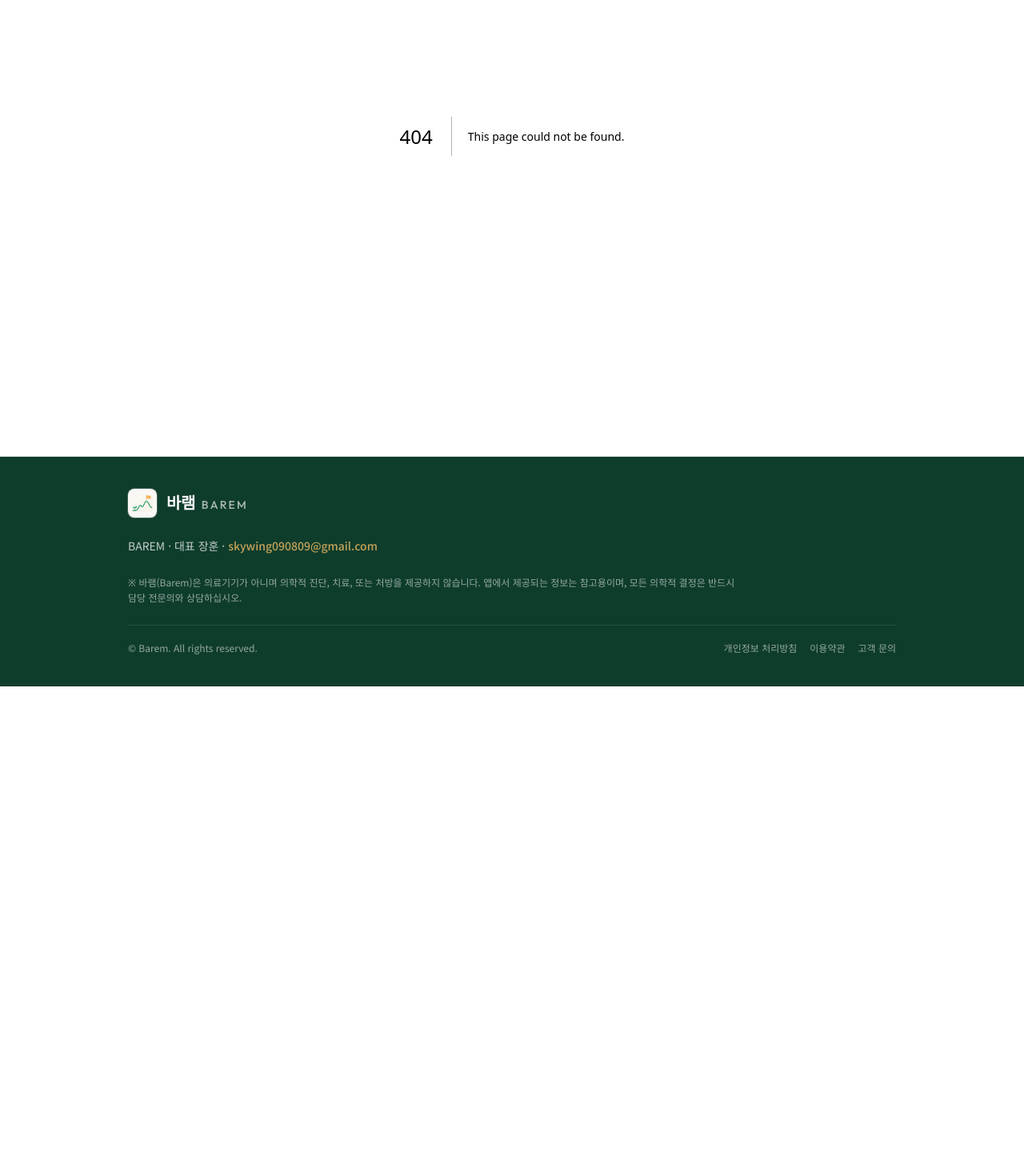
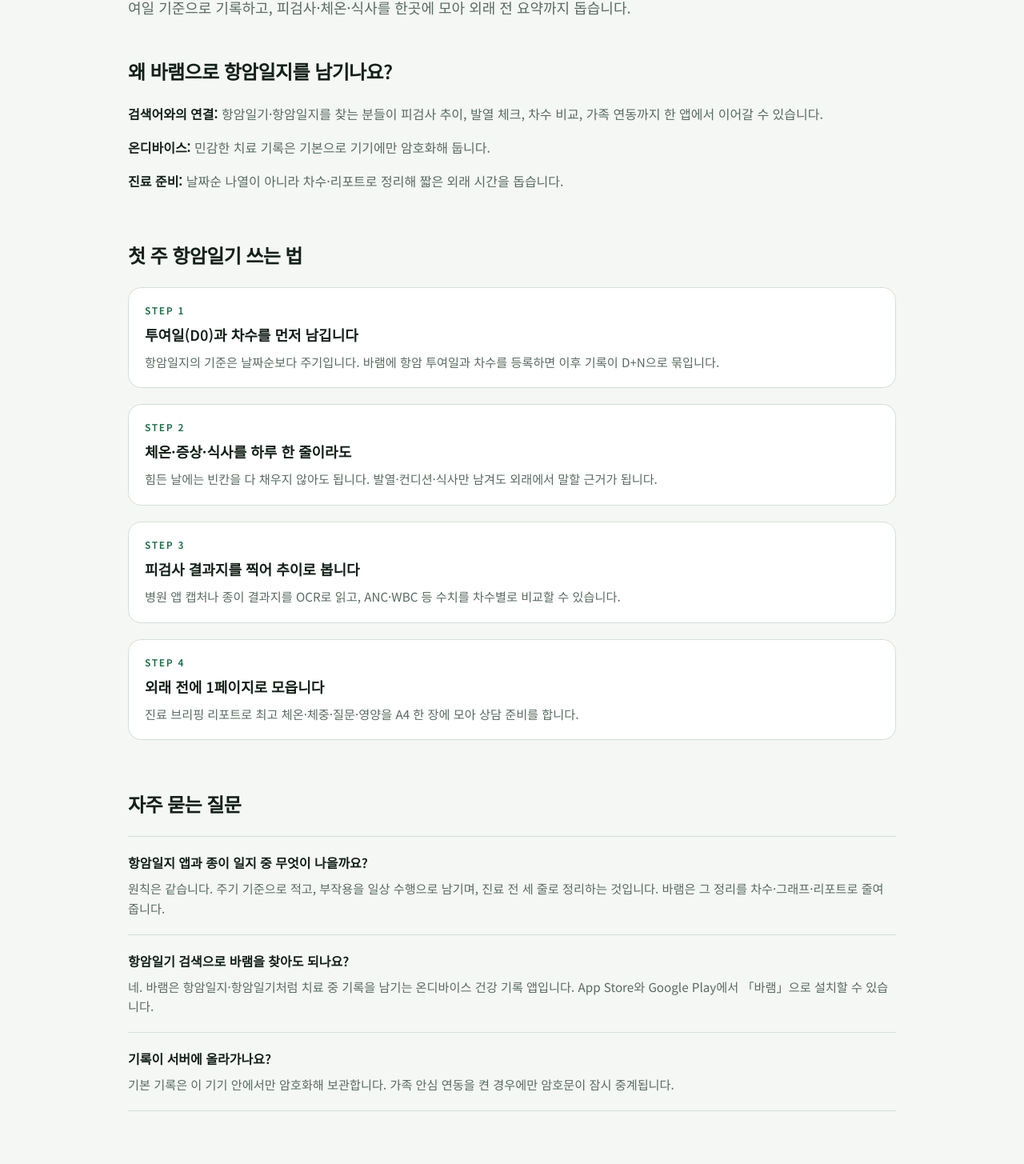
Before and after one commit to Hoon-Chang/barem-site, a Next.js app: page /barem-site/chemo-diary in a window 1280 px wide. Before the commit this address had no page. Shown: the part 295-1750 px from the top of the page at 80% size. Before the commit the page ends 1153 px from the top, so only its background shows below. Built offline with nearby package versions, Linux system fonts and the light colour scheme.

Commit message:
Add chemo-diary SEO landing for 항암일지·항암일기 search.
Publish a dedicated guide page, sitemap entry, and store-facing keyword copy so Google and the app stores can associate Barem with those queries.

```diff
--- a/scripts/write-seo-files.mjs
+++ b/scripts/write-seo-files.mjs
@@ -13,12 +13,15 @@
 
 const pages = [
   { path: "/", priority: "1.0", changefreq: "monthly" },
+  { path: "/chemo-diary/", priority: "0.95", changefreq: "weekly" },
   { path: "/for-whom/", priority: "0.8", changefreq: "monthly" },
   { path: "/scenarios/", priority: "0.8", changefreq: "monthly" },
   { path: "/guide/", priority: "0.8", changefreq: "monthly" },
   { path: "/features/", priority: "0.8", changefreq: "monthly" },
   { path: "/tour/", priority: "0.8", changefreq: "monthly" },
   { path: "/security/", priority: "0.8", changefreq: "monthly" },
+  { path: "/about/", priority: "0.8", changefreq: "monthly" },
+  { path: "/help/", priority: "0.7", changefreq: "monthly" },
   { path: "/contact/", priority: "0.8", changefreq: "monthly" },
   { path: "/privacy/", priority: "0.5", changefreq: "yearly" },
   { path: "/terms/", priority: "0.5", changefreq: "yearly" },
--- a/site.config.ts
+++ b/site.config.ts
@@ -79,11 +79,11 @@
 
   seo: {
     titleKo:
-      "바램 - 암 환자를 위한 안심 검사결과 노트 | 항암 피검사 & 체력 관리",
+      "바램 - 항암일지·항암일기 앱 | 암 환자 검사결과·피검사 안심 노트",
     descriptionKo:
-      "서버 전송 없는 100% 온디바이스 안심 건강노트. 항암 피검사(ANC) 수치 그래프, 37.8℃ 발열 체크, 1페이지 외래 진료 브리핑 리포트까지 바램으로 한눈에 관리하세요.",
+      "항암일지·항암일기를 기기에만 안전하게. 항암 피검사(ANC) 그래프, 37.8℃ 발열 체크, 차수 비교, 1페이지 진료 브리핑까지 바램 온디바이스 건강노트로 모으세요.",
     descriptionEn:
-      "100% on-device health notebook—no cloud upload of your records by default. Track ANC labs, fever checks, and a one-page clinic briefing with Barem.",
+      "Chemo diary on-device—no cloud upload of your records by default. Track ANC labs, fever checks, cycle compare, and a one-page clinic briefing with Barem.",
     ogLocale: "ko_KR",
   },
 } as const;
--- /dev/null
+++ b/src/app/chemo-diary/page.tsx
@@ -0,0 +1,193 @@
+import type { Metadata } from "next";
+import Link from "next/link";
+import { DownloadBand, PageShell, TextLink } from "../../components/page-chrome";
+import { absoluteUrl, siteConfig } from "../../../site.config";
+
+const pageDescription =
+  "항암일지·항암일기를 종이 대신 앱으로. 바램은 항암 차수·피검사·체온·식사·일정을 기기에만 모아, 외래 전 진료 브리핑까지 정리합니다.";
+
+export const metadata: Metadata = {
+  title: "항암일지·항암일기 앱 | 바램",
+  description: pageDescription,
+  keywords: [
+    "항암일지",
+    "항암일기",
+    "항암 일지",
+    "항암 일기",
+    "항암 기록 앱",
+    "암 환자 일기",
+    "바램",
+    "BAREM",
+  ],
+  alternates: { canonical: absoluteUrl("/chemo-diary/") },
+  openGraph: {
+    title: "항암일지·항암일기 앱 | 바램",
+    description:
+      "항암일지·항암일기를 기기에만 안전하게. 피검사 OCR, 차수 비교, 가족 안심 연동까지.",
+    url: absoluteUrl("/chemo-diary/"),
+  },
+};
+
+const steps = [
+  {
+    title: "투여일(D0)과 차수를 먼저 남깁니다",
+    body: "항암일지의 기준은 날짜순보다 주기입니다. 바램에 항암 투여일과 차수를 등록하면 이후 기록이 D+N으로 묶입니다.",
+  },
+  {
+    title: "체온·증상·식사를 하루 한 줄이라도",
+    body: "힘든 날에는 빈칸을 다 채우지 않아도 됩니다. 발열·컨디션·식사만 남겨도 외래에서 말할 근거가 됩니다.",
+  },
+  {
+    title: "피검사 결과지를 찍어 추이로 봅니다",
+    body: "병원 앱 캡처나 종이 결과지를 OCR로 읽고, ANC·WBC 등 수치를 차수별로 비교할 수 있습니다.",
+  },
+  {
+    title: "외래 전에 1페이지로 모읍니다",
+    body: "진료 브리핑 리포트로 최고 체온·체중·질문·영양을 A4 한 장에 모아 상담 준비를 합니다.",
+  },
+] as const;
+
+const faqs = [
+  {
+    q: "항암일지 앱과 종이 일지 중 무엇이 나을까요?",
+    a: "원칙은 같습니다. 주기 기준으로 적고, 부작용을 일상 수행으로 남기며, 진료 전 세 줄로 정리하는 것입니다. 바램은 그 정리를 차수·그래프·리포트로 줄여 줍니다.",
+  },
+  {
+    q: "항암일기 검색으로 바램을 찾아도 되나요?",
+    a: "네. 바램은 항암일지·항암일기처럼 치료 중 기록을 남기는 온디바이스 건강 기록 앱입니다. App Store와 Google Play에서 「바램」으로 설치할 수 있습니다.",
+  },
+  {
+    q: "기록이 서버에 올라가나요?",
+    a: "기본 기록은 이 기기 안에서만 암호화해 보관합니다. 가족 안심 연동을 켠 경우에만 암호문이 잠시 중계됩니다.",
+  },
+] as const;
+
+export default function ChemoDiaryPage() {
+  const jsonLd = {
+    "@context": "https://schema.org",
+    "@type": "WebPage",
+    name: "항암일지·항암일기 앱 | 바램",
+    description: pageDescription,
+    url: absoluteUrl("/chemo-diary/"),
+    isPartOf: {
+      "@type": "WebSite",
+      name: siteConfig.brand.legalNameEn,
+      url: absoluteUrl("/"),
+    },
+    about: {
+      "@type": "SoftwareApplication",
+      name: "바램",
+      applicationCategory: "HealthApplication",
+      operatingSystem: "iOS, Android",
+      offers: { "@type": "Offer", price: "0", priceCurrency: "KRW" },
+    },
+    mainEntity: {
+      "@type": "FAQPage",
+      mainEntity: faqs.map((item) => ({
+        "@type": "Question",
+        name: item.q,
+        acceptedAnswer: { "@type": "Answer", text: item.a },
+      })),
+    },
+  };
+
+  return (
+    <>
+      <script
+        type="application/ld+json"
+        dangerouslySetInnerHTML={{ __html: JSON.stringify(jsonLd) }}
+      />
+      <PageShell
+        eyebrow="항암일지 · 항암일기"
+        title={
+          <>
+            항암일지·항암일기,
+            <br className="hidden sm:block" />
+            종이 대신 바램으로
+          </>
+        }
+        lead="항암일지를 쓰다가 진료에서 안 쓰였다면, 정리 방식이 문제인 경우가 많습니다. 바램은 투여일 기준으로 기록하고, 피검사·체온·식사를 한곳에 모아 외래 전 요약까지 돕습니다."
+      >
+        <div className="space-y-14 sm:space-y-16">
+          <section>
+            <h2 className="text-xl font-semibold tracking-tight text-ink sm:text-2xl">
+              왜 바램으로 항암일지를 남기나요?
+            </h2>
+            <ul className="mt-6 space-y-4 text-base leading-relaxed text-muted">
+              <li>
+                <span className="font-semibold text-ink">검색어와의 연결:</span>{" "}
+                항암일기·항암일지를 찾는 분들이 피검사 추이, 발열 체크, 차수
+                비교, 가족 연동까지 한 앱에서 이어갈 수 있습니다.
+              </li>
+              <li>
+                <span className="font-semibold text-ink">온디바이스:</span> 민감한
+                치료 기록은 기본으로 기기에만 암호화해 둡니다.
+              </li>
+              <li>
+                <span className="font-semibold text-ink">진료 준비:</span> 날짜순
+                나열이 아니라 차수·리포트로 정리해 짧은 외래 시간을 돕습니다.
+              </li>
+            </ul>
+          </section>
+
+          <section>
+            <h2 className="text-xl font-semibold tracking-tight text-ink sm:text-2xl">
+              첫 주 항암일기 쓰는 법
+            </h2>
+            <ol className="mt-6 space-y-5">
+              {steps.map((step, i) => (
+                <li
+                  key={step.title}
+                  className="rounded-2xl border border-line bg-surface px-5 py-5"
+                >
+                  <p className="text-xs font-semibold tracking-[0.14em] text-green uppercase">
+                    STEP {i + 1}
+                  </p>
+                  <h3 className="mt-2 text-base font-semibold text-ink sm:text-lg">
+                    {step.title}
+                  </h3>
+                  <p className="mt-2 text-sm leading-relaxed text-muted sm:text-[0.95rem]">
+                    {step.body}
+                  </p>
+                </li>
+              ))}
+            </ol>
+          </section>
+
+          <section>
+            <h2 className="text-xl font-semibold tracking-tight text-ink sm:text-2xl">
+              자주 묻는 질문
+            </h2>
+            <ul className="mt-6 divide-y divide-line border-y border-line">
+              {faqs.map((item) => (
+                <li key={item.q} className="py-5">
+                  <h3 className="text-base font-semibold text-ink">{item.q}</h3>
+                  <p className="mt-2 text-sm leading-relaxed text-muted sm:text-[0.95rem]">
+                    {item.a}
+                  </p>
+                </li>
+              ))}
+            </ul>
+          </section>
+
+          <p className="text-sm text-muted">
+            더 알아보기:{" "}
+            <TextLink href="/about/">서비스 소개</TextLink>
+            <span className="mx-2 text-line">·</span>
+            <TextLink href="/features/">주요 기능</TextLink>
+            <span className="mx-2 text-line">·</span>
+            <TextLink href="/help/">가이드 &amp; FAQ</TextLink>
+            <span className="mx-2 text-line">·</span>
+            <Link
+              href="/#download"
+              className="font-medium text-green underline-offset-4 hover:underline"
+            >
+              앱 다운로드
+            </Link>
+          </p>
+        </div>
+      </PageShell>
+      <DownloadBand />
+    </>
+  );
+}
--- a/src/app/help/page.tsx
+++ b/src/app/help/page.tsx
@@ -24,6 +24,16 @@
         lead="설치 후 목적만 고르면 바로 쓸 수 있어요. 막히는 부분은 FAQ와 이메일 문의로 이어집니다."
       >
         <div className="space-y-16 sm:space-y-20">
+          <p className="rounded-2xl border border-line bg-surface px-5 py-4 text-sm leading-relaxed text-muted">
+            항암일지·항암일기를 앱으로 남기는 방법이 궁금하시면{" "}
+            <Link
+              href="/chemo-diary/"
+              className="font-semibold text-green underline-offset-4 hover:underline"
+            >
+              항암일지 가이드
+            </Link>
+            를 먼저 보세요.
+          </p>
           <GuideContent />
 
           <div className="border-t border-line pt-14 sm:pt-16">
--- a/src/app/layout.tsx
+++ b/src/app/layout.tsx
@@ -32,6 +32,10 @@
   keywords: [
     "바램",
     "BAREM",
+    "항암일지",
+    "항암일기",
+    "항암 일지",
+    "항암 일기",
     "암 환자",
     "항암",
     "피검사",
--- a/src/app/page.tsx
+++ b/src/app/page.tsx
@@ -173,9 +173,30 @@
             더 알아보기
           </h2>
           <p className="mt-2 max-w-xl text-muted">
-            네 가지 안내만 골라 보시면 됩니다.
+            항암일지 가이드와 네 가지 안내를 골라 보시면 됩니다.
           </p>
           <ul className="mt-8 divide-y divide-line border-y border-line">
+            <li>
+              <Link
+                href="/chemo-diary/"
+                className="group flex items-baseline justify-between gap-4 py-4 transition"
+              >
+                <span>
+                  <span className="text-base font-semibold text-ink group-hover:text-green">
+                    항암일지·항암일기 가이드
+                  </span>
+                  <span className="mt-1 block text-sm text-muted">
+                    종이 일지 대신 앱으로 남기는 법 · 첫 주 기록 순서
+                  </span>
+                </span>
+                <span
+                  aria-hidden
+                  className="shrink-0 text-green transition group-hover:translate-x-0.5"
+                >
+                  →
+                </span>
+              </Link>
+            </li>
             {sitePages.map((page) => (
               <li key={page.href}>
                 <Link
--- a/src/app/sitemap.ts
+++ b/src/app/sitemap.ts
@@ -12,6 +12,12 @@
       lastModified,
       changeFrequency: "monthly",
       priority: 1,
+    },
+    {
+      url: absoluteUrl("/chemo-diary/"),
+      lastModified,
+      changeFrequency: "weekly",
+      priority: 0.95,
     },
     ...sitePages.map((page) => ({
       url: absoluteUrl(page.href),
--- a/src/content/marketing.ts
+++ b/src/content/marketing.ts
@@ -488,6 +488,12 @@
 /** 홈·가이드 FAQ */
 export const siteFaqs = [
   {
+    id: "chemo-diary",
+    question: "항암일지·항암일기도 바램으로 쓸 수 있나요?",
+    answer:
+      "네. 바램은 항암일지·항암일기처럼 투여일(D0)·차수·피검사·체온·식사·일정을 한곳에 남기는 앱입니다. 기록이 기기에만 암호화되어 보관되며, 외래 전 진료 브리핑으로 정리할 수 있습니다.",
+  },
+  {
     id: "hospital-ocr",
     question: "다른 대학병원 앱(서울대, 아산, 삼성 등) 스크린샷도 인식되나요?",
     answer:
```
Also changed, not shown: 29 other files (tests, documents, lock files or other folders).
